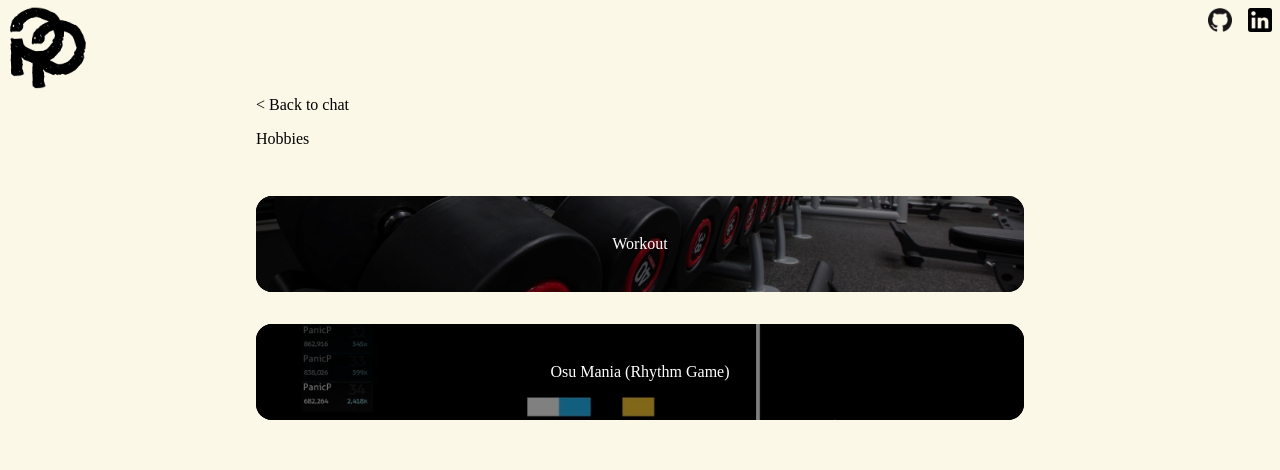
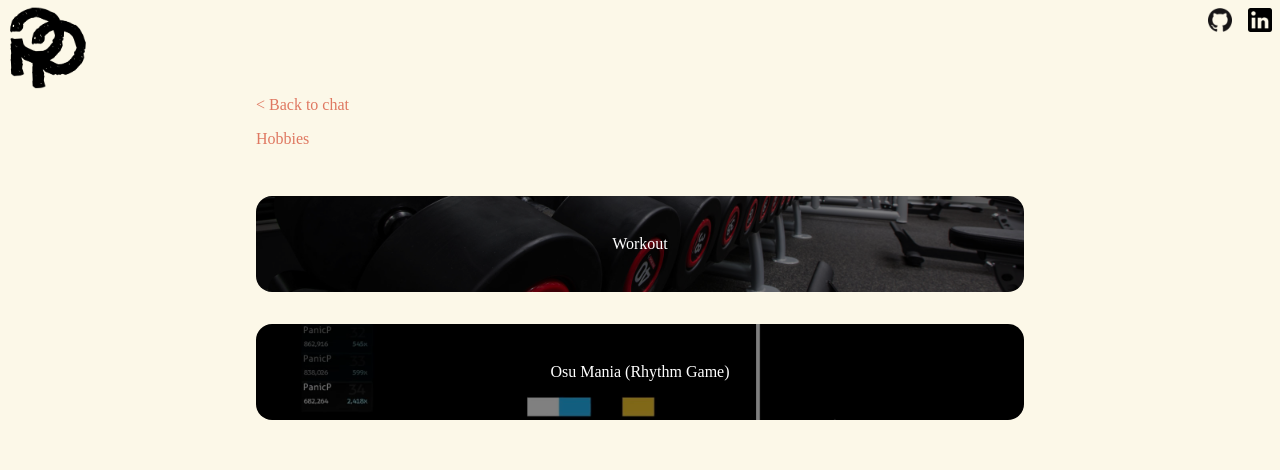
Before and after one commit to PanicP/panicp-profile, a React app: page /hobby in a window 1280 px wide. Shown: the top 470 px of the page. Built offline with nearby package versions, Linux system fonts and the light colour scheme; a web font is replaced by a local one.

Commit message:
wip: change palette on loading and template

```diff
--- a/src/App.scss
+++ b/src/App.scss
@@ -1,4 +1,4 @@
-@import "./static/colors.scss";
+@import "Static/colors.scss";
 
 @font-face {
   font-family: 'VictoriaTypewriter';
--- a/src/components/hobby/HobbyBox.scss
+++ b/src/components/hobby/HobbyBox.scss
@@ -1,9 +1,11 @@
+@import "Static/colors.scss";
+
 .hobby-box-container {
   position: relative;
   width: 100%;
   min-height: 96px;
   max-height: 96px;
-  background-color: black;
+  // background-color: $color4;
   border-radius: 16px;
   overflow-y: hidden;
 
@@ -32,6 +34,7 @@
 
       > .hobby-background-image {
         filter: brightness(50%);
+        // background-color: $color4;
 
         > img {
           position: absolute;
--- a/src/components/hobby/HobbyContainer.scss
+++ b/src/components/hobby/HobbyContainer.scss
@@ -1,8 +1,10 @@
+@import "Static/colors.scss";
+
 .hobby-container {
   margin-top: 96px;
 
   .back-button {
-    color: black;
+    color: $color4;
 
     :hover {
       cursor: pointer;
@@ -12,7 +14,7 @@
 
   .hobby-header {
     margin-top: 1em;
-    color: black;
+    color: $color4;
 
     .hobby-header-title {
 
--- a/src/components/loading/Loading.scss
+++ b/src/components/loading/Loading.scss
@@ -1,3 +1,5 @@
+@import "Static/colors.scss";
+
 @-webkit-keyframes line-scale-pulse-out {
     0% {
         -webkit-transform: scaley(1);
@@ -33,7 +35,7 @@
 }
 
 .line-scale-pulse-out > div {
-    background-color: #ed6363;
+    background-color: $color1;
     width: 40px;
     height: 350px;
     border-radius: 20px;
@@ -58,7 +60,7 @@
 }
 
 .loading-container {
-    background-color: #003545;
+    background-color: $color4;
     height: 100vh;
     display: flex;
     justify-content: center;
```
